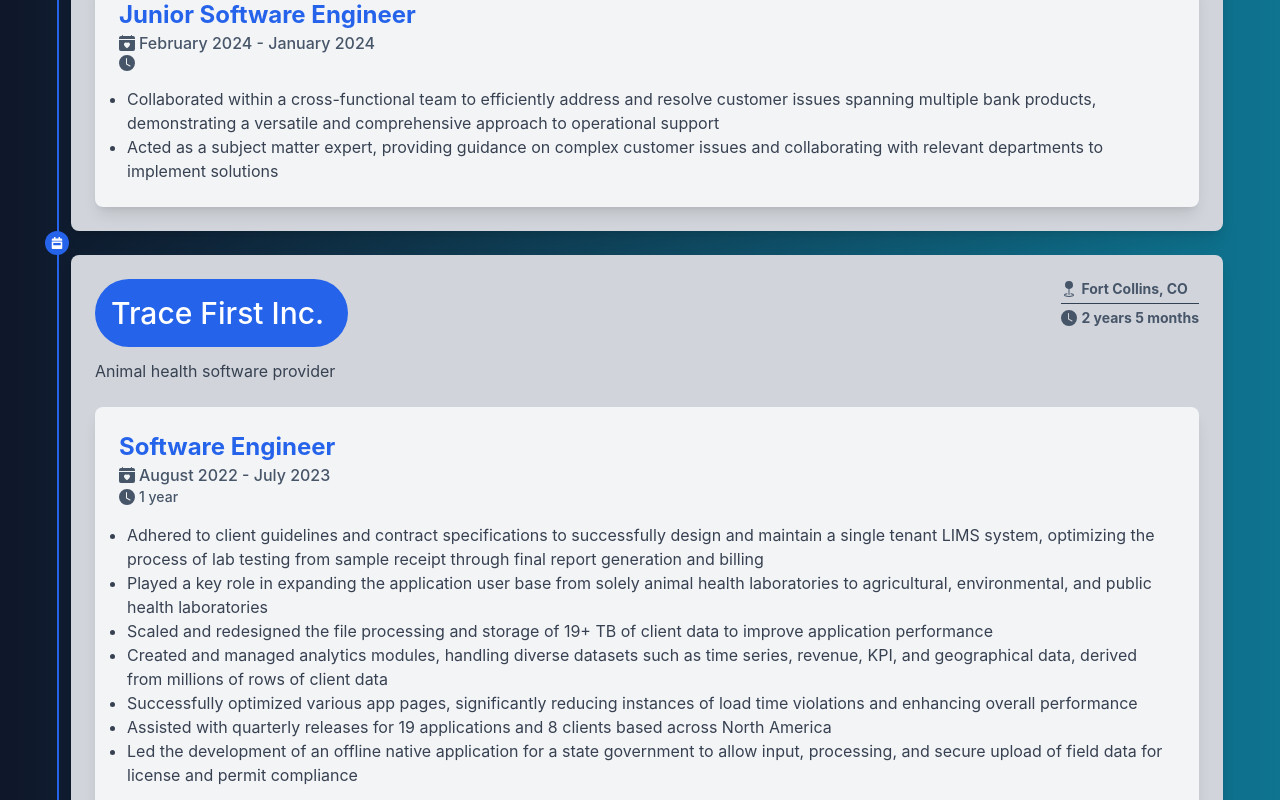
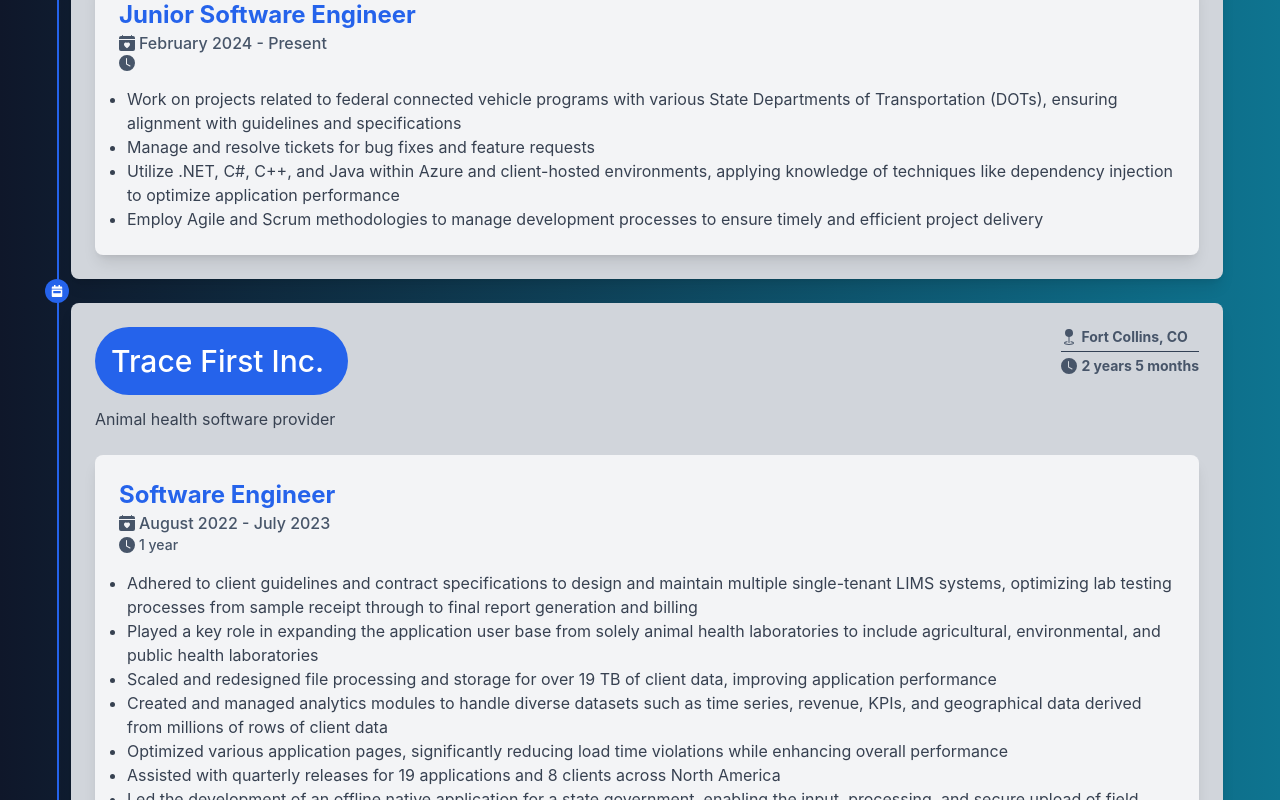
Before and after one commit to rylee-s/Portfolio, a React (Vite) app: page / in a window 1280 px wide. Shown: the part 1060-1860 px from the top of the page. Built offline with nearby package versions, Linux system fonts and the light colour scheme.

Commit message:
Update resume

```diff
--- a/src/assets/data/companies/aab.ts
+++ b/src/assets/data/companies/aab.ts
@@ -14,7 +14,7 @@
       bullets: [
         "Conducted review of unresolved support issues, gathering information to create detailed development tickets in an agile development environment",
         "Applied a combination of manual and automated testing techniques to rigorously evaluate feature updates and bug fixes, ensuring compliance with company standards for usability, accessibility, and functionality requirements",
-        "Designed and managed automated testing scripts using Selenium and other cutting-edge automated testing tools, ensuring robust and efficient testing processes for software development lifestyle",
+        "Designed and managed automated testing scripts using Selenium and other automated testing tools, ensuring robust and efficient testing processes within the software development life cycle",
         "Fulfilled requests for custom reports by creating reusable SQL queries to meet the specific needs of clients and internal teams to enhance data-driven decision-making and gather data for regulatory reporting without affecting system performance",
       ],
       skills: [
--- a/src/assets/data/companies/tf.ts
+++ b/src/assets/data/companies/tf.ts
@@ -123,13 +123,13 @@
       startDate: "08/01/2022",
       endDate: "07/01/2023",
       bullets: [
-        "Adhered to client guidelines and contract specifications to successfully design and maintain a single tenant LIMS system, optimizing the process of lab testing from sample receipt through final report generation and billing",
-        "Played a key role in expanding the application user base from solely animal health laboratories to agricultural, environmental, and public health laboratories",
-        "Scaled and redesigned the file processing and storage of 19+ TB of client data to improve application performance",
-        "Created and managed analytics modules, handling diverse datasets such as time series, revenue, KPI, and geographical data, derived from millions of rows of client data",
-        "Successfully optimized various app pages, significantly reducing instances of load time violations and enhancing overall performance",
-        "Assisted with quarterly releases for 19 applications and 8 clients based across North America",
-        "Led the development of an offline native application for a state government to allow input, processing, and secure upload of field data for license and permit compliance",
+        "Adhered to client guidelines and contract specifications to design and maintain multiple single-tenant LIMS systems, optimizing lab testing processes from sample receipt through to final report generation and billing",
+        "Played a key role in expanding the application user base from solely animal health laboratories to include agricultural, environmental, and public health laboratories",
+        "Scaled and redesigned file processing and storage for over 19 TB of client data, improving application performance",
+        "Created and managed analytics modules to handle diverse datasets such as time series, revenue, KPIs, and geographical data derived from millions of rows of client data",
+        "Optimized various application pages, significantly reducing load time violations while enhancing overall performance",
+        "Assisted with quarterly releases for 19 applications and 8 clients across North America",
+        "Led the development of an offline native application for a state government, enabling the input, processing, and secure upload of field data for license and permit compliance",
       ],
       skills: [
         {
@@ -146,11 +146,11 @@
           skills: [
             {
               label: "Express JS",
-              level: 98,
+              level: 86,
             },
             {
               label: "Electron",
-              level: 85,
+              level: 87,
             },
           ],
         },
--- a/src/assets/data/companies/trihy.ts
+++ b/src/assets/data/companies/trihy.ts
@@ -11,8 +11,10 @@
       description: "",
       startDate: "02/01/2024",
       bullets: [
-        "Collaborated within a cross-functional team to efficiently address and resolve customer issues spanning multiple bank products, demonstrating a versatile and comprehensive approach to operational support",
-        "Acted as a subject matter expert, providing guidance on complex customer issues and collaborating with relevant departments to implement solutions",
+        "Work on projects related to federal connected vehicle programs with various State Departments of Transportation (DOTs), ensuring alignment with guidelines and specifications",
+        "Manage and resolve tickets for bug fixes and feature requests",
+        "Utilize .NET, C#, C++, and Java within Azure and client-hosted environments, applying knowledge of techniques like dependency injection to optimize application performance",
+        "Employ Agile and Scrum methodologies to manage development processes to ensure timely and efficient project delivery",
       ],
       skills: [
         {
@@ -20,7 +22,7 @@
           skills: [
             {
               label: "C#",
-              level: 90,
+              level: 89,
             },
             {
               label: "JavaScript",
@@ -36,7 +38,7 @@
             },
             {
               label: "SQL",
-              level: 89,
+              level: 88,
             },
           ],
         },
@@ -45,19 +47,19 @@
           skills: [
             {
               label: ".NET",
-              level: 93,
+              level: 90,
             },
             {
               label: "Entity Framework",
-              level: 79,
+              level: 89,
             },
             {
               label: "Asp .NET",
-              level: 92,
+              level: 90,
             },
             {
               label: "Docker",
-              level: 98,
+              level: 89,
             },
           ],
         },
@@ -66,11 +68,11 @@
           skills: [
             {
               label: "Microsoft SQL Server",
-              level: 95,
+              level: 89,
             },
             {
               label: "Relational Databases",
-              level: 89,
+              level: 92,
             },
             {
               label: "Document Databases",
@@ -78,7 +80,7 @@
             },
             {
               label: "PostgreSQL",
-              level: 85,
+              level: 90,
             },
           ],
         },
@@ -87,23 +89,23 @@
           skills: [
             {
               label: "Azure Functions",
-              level: 89,
+              level: 87,
             },
             {
               label: "Azure App Service",
-              level: 97,
+              level: 90,
             },
             {
               label: "Azure Application Insights",
-              level: 92,
+              level: 90,
             },
             {
               label: "Azure",
-              level: 92,
+              level: 85,
             },
             {
               label: "Azure Cosmos DB",
-              level: 85,
+              level: 83,
             },
           ],
         },
@@ -120,7 +122,7 @@
             },
             {
               label: "Agile Development",
-              level: 87,
+              level: 91,
             },
             {
               label: "MVC (Model, View, Controller)",
--- a/src/components/EmploymentTree/positionSection.tsx
+++ b/src/components/EmploymentTree/positionSection.tsx
@@ -4,6 +4,10 @@
 import { Duration } from "../Global/Label";
 
 export default function PositionSection({ position }: { position: Position }) {
+  const today = new Date().toLocaleString("default", {
+    month: "long",
+    year: "numeric",
+  });
   return (
     <div className="flex-start">
       <div className="my-2 last:mb-0 lg:my-6">
@@ -17,7 +21,10 @@
               <div className="font-medium">
                 <span className="flex font-medium text-slate-600 transition duration-300 ease-in-out hover:text-slate-700 focus:text-slate-800">
                   <CalendarHeartIcon className="my-auto mr-1" />
-                  {position.dates.start} - {position.dates.end}
+                  {position.dates.start} -{" "}
+                  {position.dates.end === today
+                    ? "Present"
+                    : position.dates.end}
                 </span>
                 <Duration duration={position.dates.duration} />
               </div>
```
Also changed, not shown: 1 other file (tests, documents, lock files or other folders).
